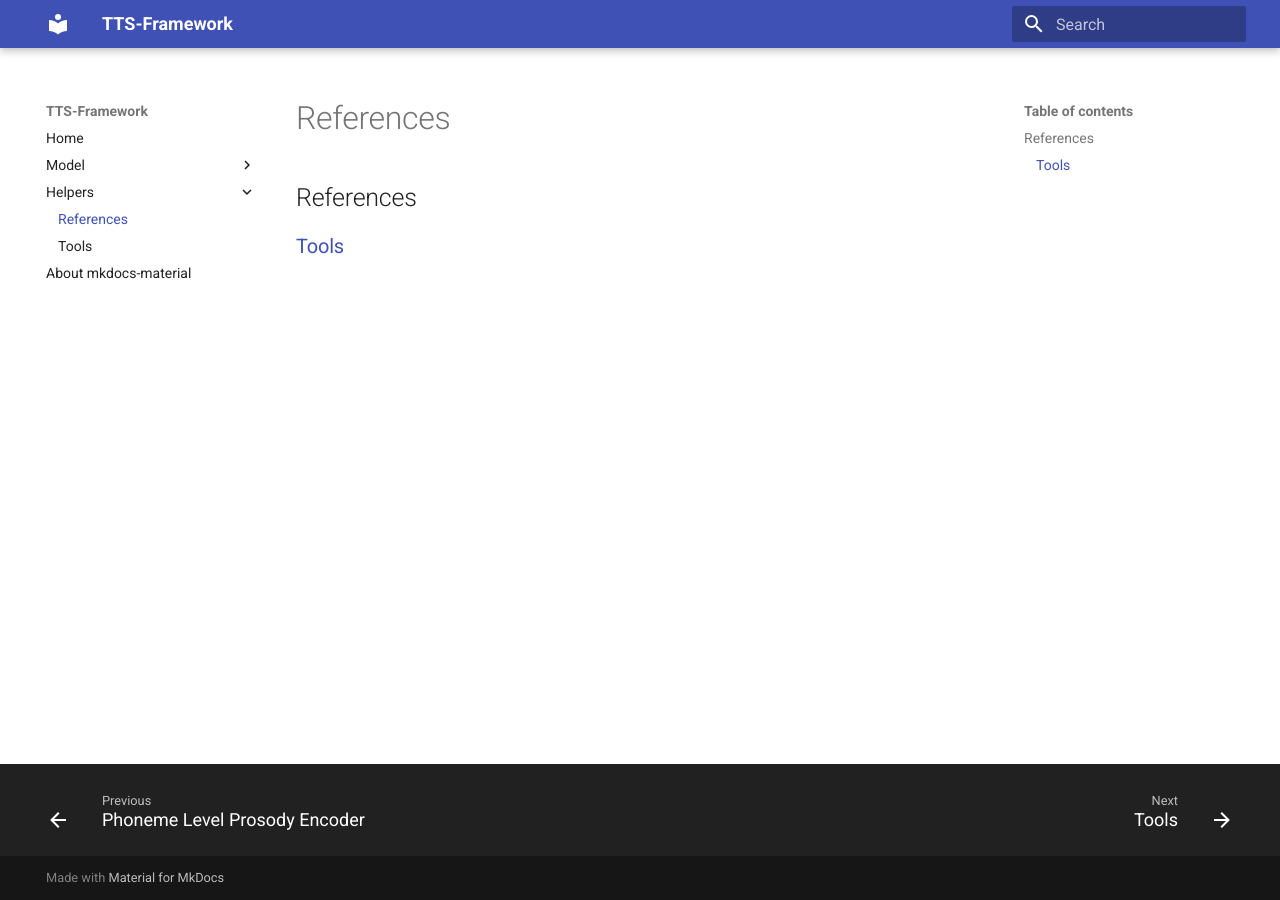
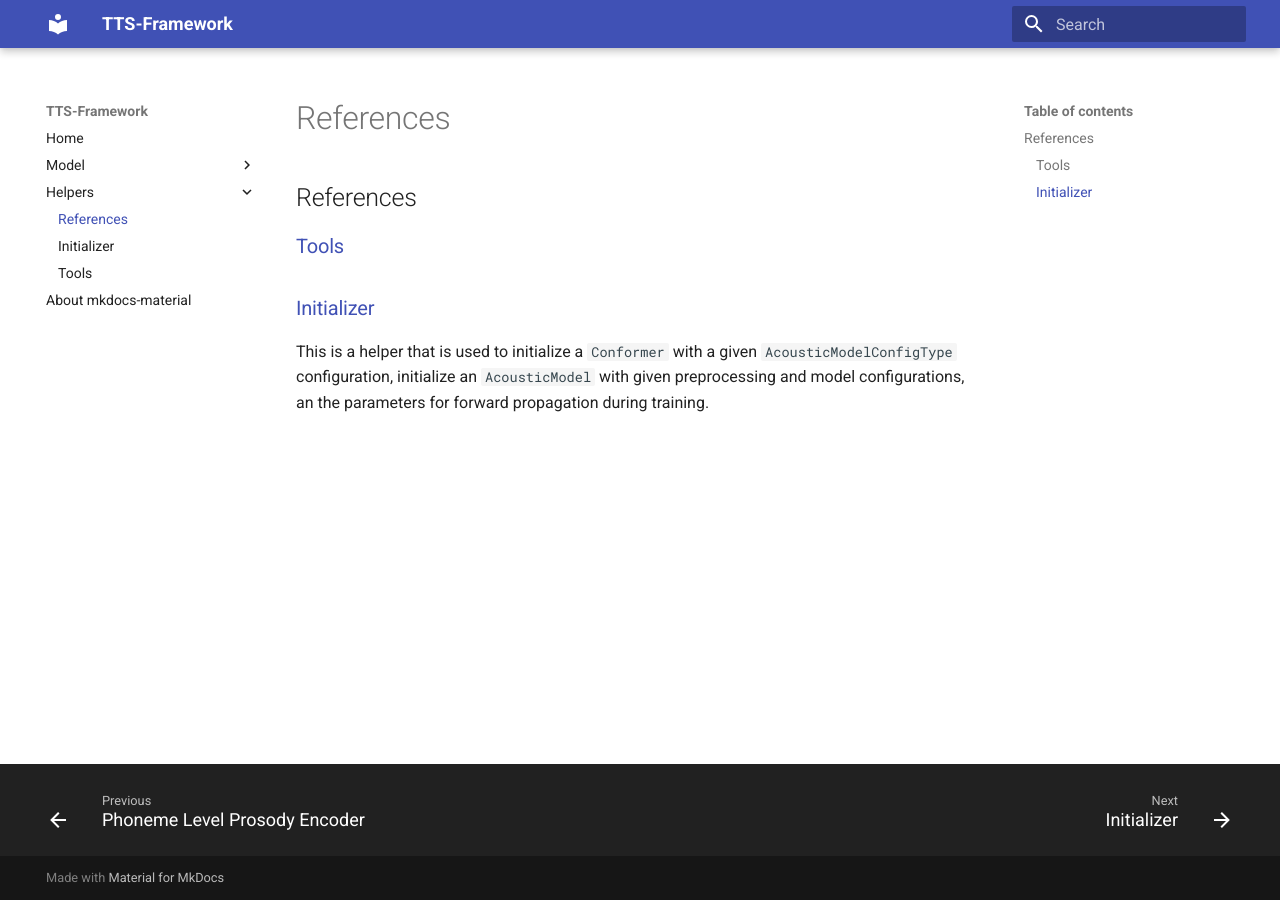
Before and after one commit to nickovchinnikov/tts-framework, an MkDocs documentation site: the page built from docs/helpers/readme.md, in a window 1280 px wide. Built offline with MkDocs 1.6.1 and Material for MkDocs 9.7.7, drawn with Linux system fonts in a browser that asks for light colours.

Commit message:
Add docs

```diff
--- a/docs/helpers/readme.md
+++ b/docs/helpers/readme.md
@@ -1,3 +1,9 @@
 ## References
 
 ### [Tools](tools.md)
+
+### [Initializer](initializer.md)
+
+This is a helper that is used to initialize a `Conformer` with a given `AcousticModelConfigType` configuration,
+initialize an `AcousticModel` with given preprocessing and model configurations,
+an the parameters for forward propagation during training.
--- a/mkdocs.yml
+++ b/mkdocs.yml
@@ -13,13 +13,13 @@ nav:
       - AddCoords: model/conv_blocks/add_coords.md
     - Attention:
       - References: model/attention/readme.md
+      - Conformer: model/attention/conformer.md
+      - Feed Forward: model/attention/feed_forward.md
       - Style Embed Attention: model/attention/style_embed_attention.md
       - Relative Multi-Head Attention: model/attention/relative_multi_head_attention.md
       - Conformer Multi-Headed Self Attention: model/attention/conformer_multi_headed_self_attention.md
-      - Feed Forward: model/attention/feed_forward.md
       - Conformer Convolution Module: model/attention/conformer_conv_module.md
       - Conformer Block: model/attention/conformer_block.md
-      - Conformer: model/attention/conformer.md
     - Acoustic Model:
       - References: model/acoustic_model/readme.md
       - Accoustic Model: model/acoustic_model/acoustic_model.md
@@ -38,6 +38,7 @@ nav:
       - Phoneme Level Prosody Encoder: model/reference_encoder/phoneme_level_prosody_encoder.md
   - Helpers:
     - References: helpers/readme.md
+    - Initializer: helpers/initializer.md
     - Tools: helpers/tools.md
   - About mkdocs-material: readme.md
 theme:
```
Also changed, not shown: docs/helpers/initializer.md (added, +1 -0 lines).
